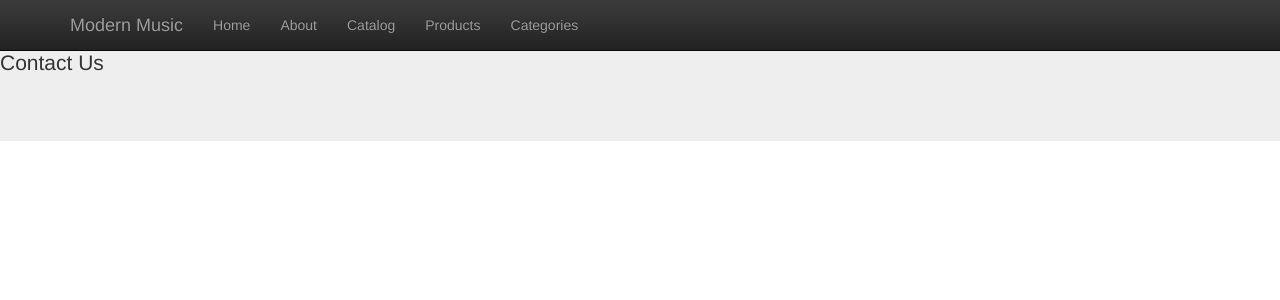
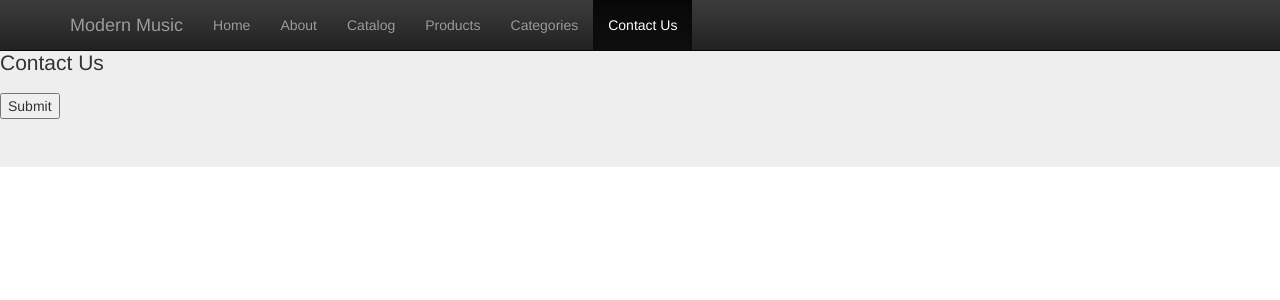
Before and after one commit to csp5096/python3.5-django-ecommerce, a Django app: page /contact/ in a window 1280 px wide. Shown: the top 300 px of the page. Run offline with Django 3.2, Linux system fonts and the light colour scheme; some libraries are stand-ins or nearby versions.

Commit message:
Contact Form

```diff
--- a/src/contact/forms.py
+++ b/src/contact/forms.py
@@ -1 +1,4 @@
 from django import forms
+
+class NameForm(forms.ModelForm):
+    your_name = forms.CharField(label='Your name', max_length=100)
--- a/src/contact/views.py
+++ b/src/contact/views.py
@@ -1,7 +1,29 @@
-from django.shortcuts import render, get_object_or_404
-#from contact.models import Contact
+from django.shortcuts import render
 from django.views.generic import TemplateView, RedirectView
+from django.http import HttpResponseRedirect
+from .forms import NameForm
+
 # Import TemplateView
 
-class ContactPageView(TemplateView):
-    template_name = "contact/forms.html"
+class ContactPageView ( TemplateView ):
+    template_name = "contact/contactform.html"
+
+    def get_name(request):
+        # if this is a POST request we need to process the form data
+        if request.method == 'POST':
+            # create a form instance and populate it with data from the request:
+            form = NameForm (request.POST or None)
+            # check whether it's valid:
+            if form.is_valid ():
+                # process the data in form.cleaned_data as required
+                # ...
+                # redirect to a new URL:
+                return HttpResponseRedirect ( '/thanks/' )
+
+            else:
+                return render ( request, 'contactform.html', dict ( form=form ) )
+
+        # if a GET (or any other method) we'll create a blank form
+        else:
+            form = NameForm ()
+            return render ( request, 'contactform.html', dict ( form=form ))
--- a/src/templates/contact/forms.html
+++ b/src/templates/contact/contactform.html
@@ -3,10 +3,20 @@
 {% block worker %}
 
     {% block jumbotron %}
+
      <!-- Main jumbotron for a primary marketing message or call to action -->
           <div class="jumbotron">
+
             <p>Contact Us</p>
+
+              <form action="/your-name/" method="post">
+                {% csrf_token %}
+                {{ form }}
+                <input type="submit" value="Submit" />
+               </form>
+
           </div>
+
     {% endblock %}
 
 {% endblock %}
--- a/src/templates/partials/nav-bar.html
+++ b/src/templates/partials/nav-bar.html
@@ -32,6 +32,10 @@
         <li {% if request.path == category %} class="active" {% endif %}>
             <a href="{% url 'category' %}">Categories</a>
         </li>
+      {% url 'contact' as contact %}
+        <li {% if request.path == contact %} class="active" {% endif %}>
+            <a href="{% url 'contact' %}">Contact Us</a>
+        </li>
         <!--<li class="dropdown">
             <a href="#" class="dropdown-toggle" data-toggle="dropdown" role="button" aria-haspopup="true" aria-expanded="false">Menu<span class="caret"></span></a>
                <ul class="dropdown-menu">
```
